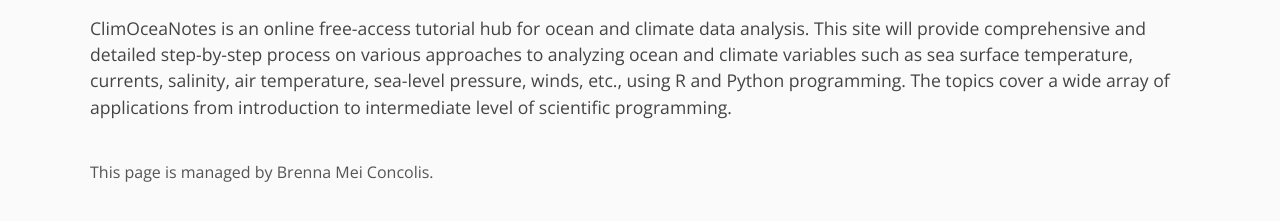
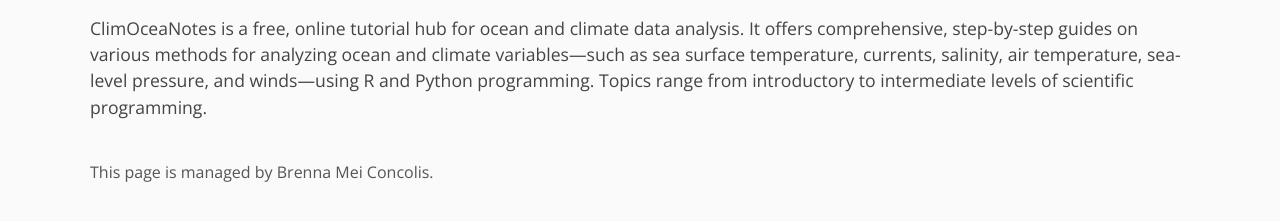
Before and after one commit to brennaconcolis/climoceanotes, a plain HTML site: page index.html in a window 1280 px wide. Shown: the part 221-442 px from the top of the page. Drawn offline with nearby package versions, Linux system fonts and the light colour scheme.

Commit message:
Update index.html

```diff
--- a/index.html
+++ b/index.html
@@ -108,7 +108,7 @@
 
   <div class="bio">
     <p>
-      ClimOceaNotes is an online free-access tutorial hub for ocean and climate data analysis. This site will provide comprehensive and detailed step-by-step process on various approaches to analyzing ocean and climate variables such as sea surface temperature, currents, salinity, air temperature, sea-level pressure, winds, etc., using R and Python programming. The topics cover a wide array of applications from introduction to intermediate level of scientific programming.
+      ClimOceaNotes is a free, online tutorial hub for ocean and climate data analysis. It offers comprehensive, step-by-step guides on various methods for analyzing ocean and climate variables—such as sea surface temperature, currents, salinity, air temperature, sea-level pressure, and winds—using R and Python programming. Topics range from introductory to intermediate levels of scientific programming.
     </p>
   </div>
 
```
